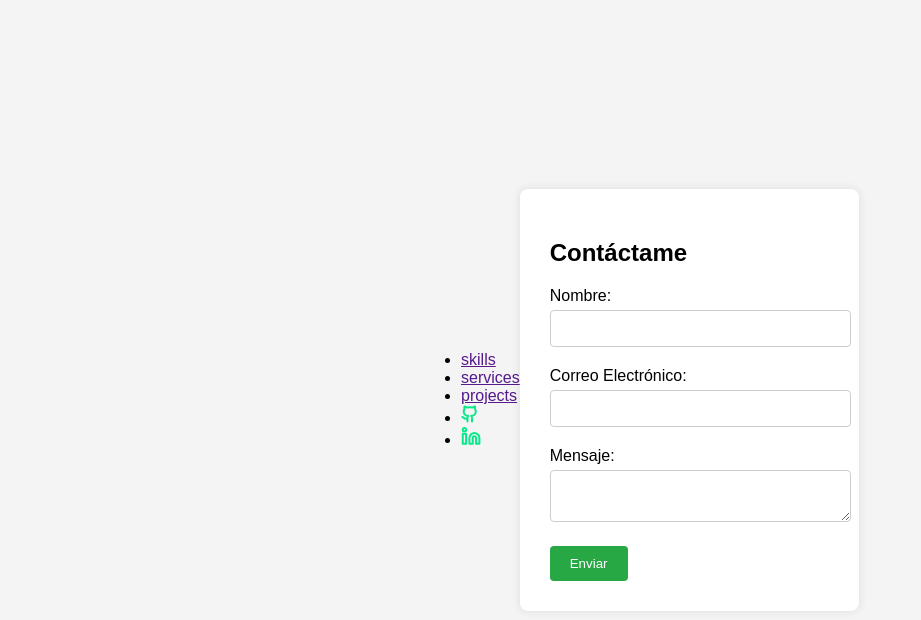
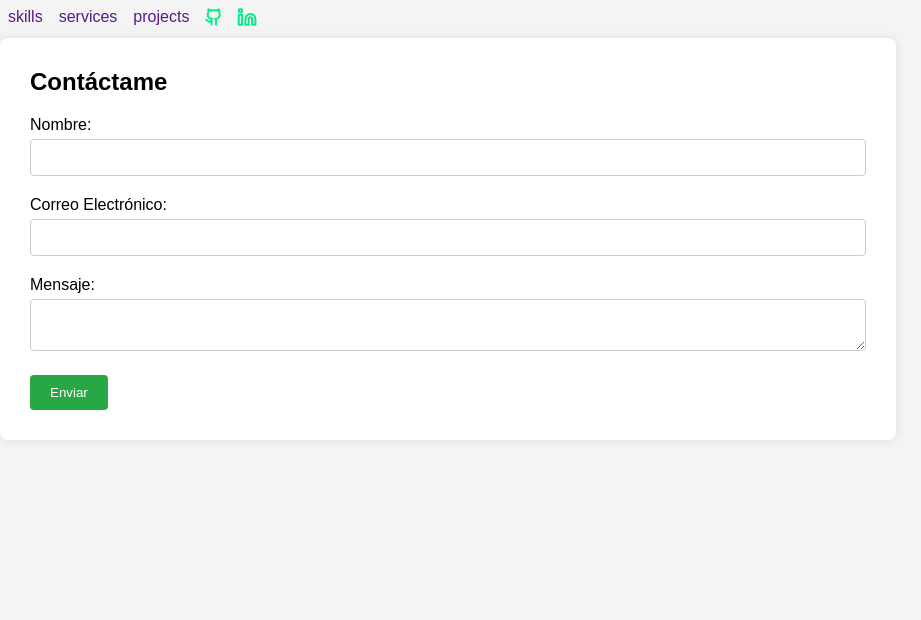
Before and after one commit to rafaelanton-ve/dw_anton, a plain HTML site: page index.html in a window 1280 px wide. Shown: the whole page, without its empty margins (0-921 px from the left). Drawn offline with Linux system fonts and the light colour scheme.

Commit message:
firts styles

```diff
--- a/css/styles.css
+++ b/css/styles.css
@@ -1,15 +1,28 @@
+*{
+    box-sizing: border-box;
+    margin: 0;
+    padding: 0;
+}
+
 body {
     font-family: Arial, sans-serif;
     background-color: #f4f4f4;
+    display: flexbox;
+}
+nav li{
+    list-style: none;
+    padding: 8px
+}
+a{
+    text-decoration: none;
+}
+nav ul {
     display: flex;
-    justify-content: center;
-    align-items: center;
-    height: 100vh;
-    margin: 0;
 }
-
 .contact-form-container {
     background: #fff;
+    min-width: 300px;
+    max-width: 70%;
     padding: 30px;
     border-radius: 8px;
     box-shadow: 0 0 10px rgba(0, 0, 0, 0.1);
```
